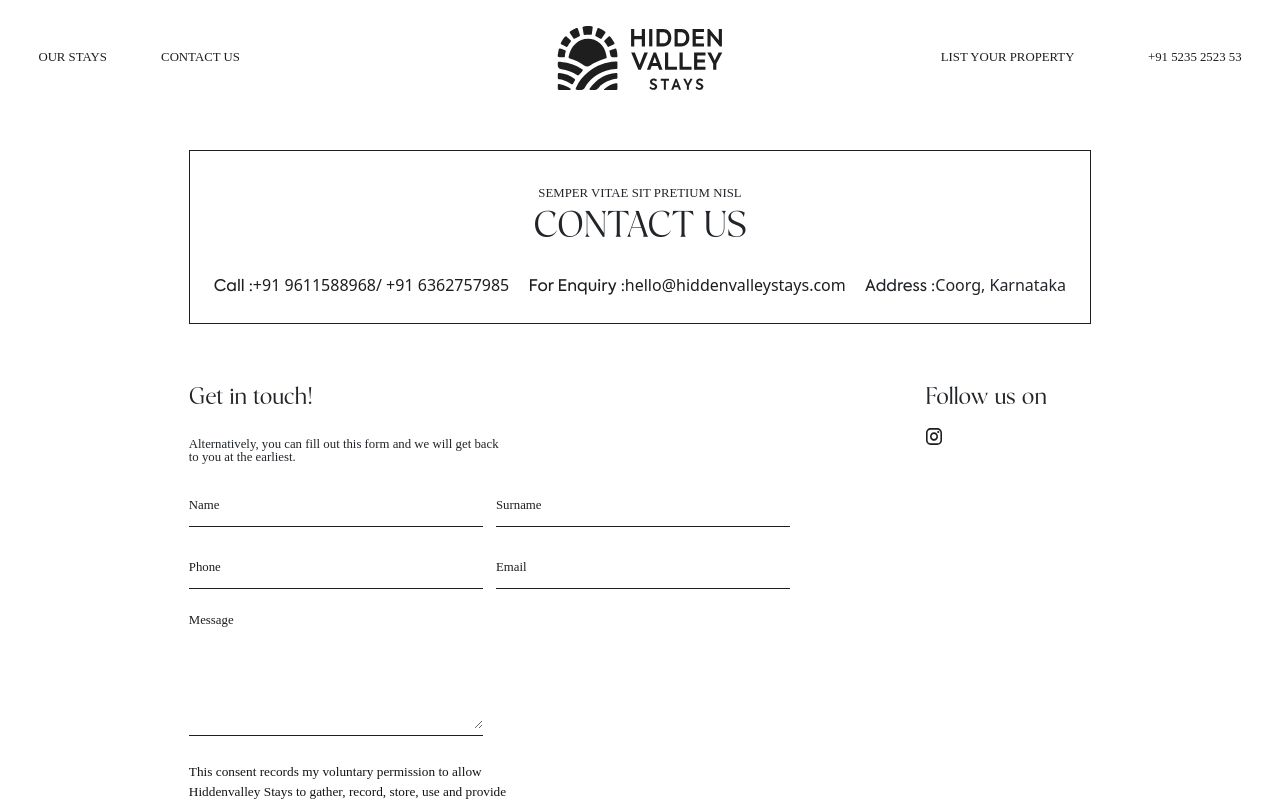
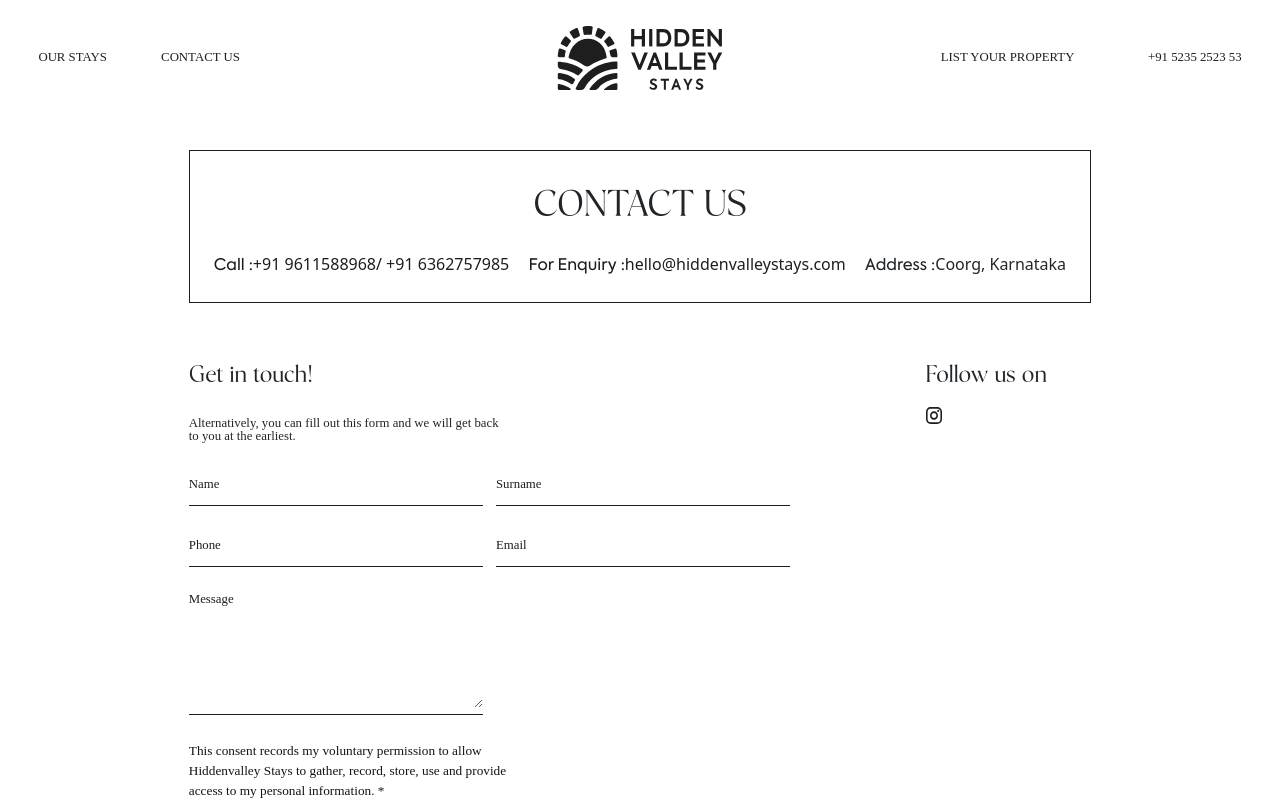
Before and after one commit to Nagaraj02451/HiddenValleyOotyStay, a React (Create React App) app in the folder frontend/: page /contact in a window 1280 px wide. Shown: the top 801 px of the page. Built offline with nearby package versions, Linux system fonts and the light colour scheme; a web font is replaced by a local one.

Commit message:
Update Contact.jsx

```diff
--- a/frontend/src/Components/Contact.jsx
+++ b/frontend/src/Components/Contact.jsx
@@ -51,7 +51,7 @@ const Contact = () => {
 
                     <div className='cnt3'>
                         <div className='newcontentsupport'>
-                        <div className='cnt31' >Semper vitae sit pretium nisl</div>
+                        {/* <div className='cnt31' >Semper vitae sit pretium nisl</div> */}
                         <div className='cnt32'>CONTACT US</div>
 
                         <div className='jyfu6ty'>
```
